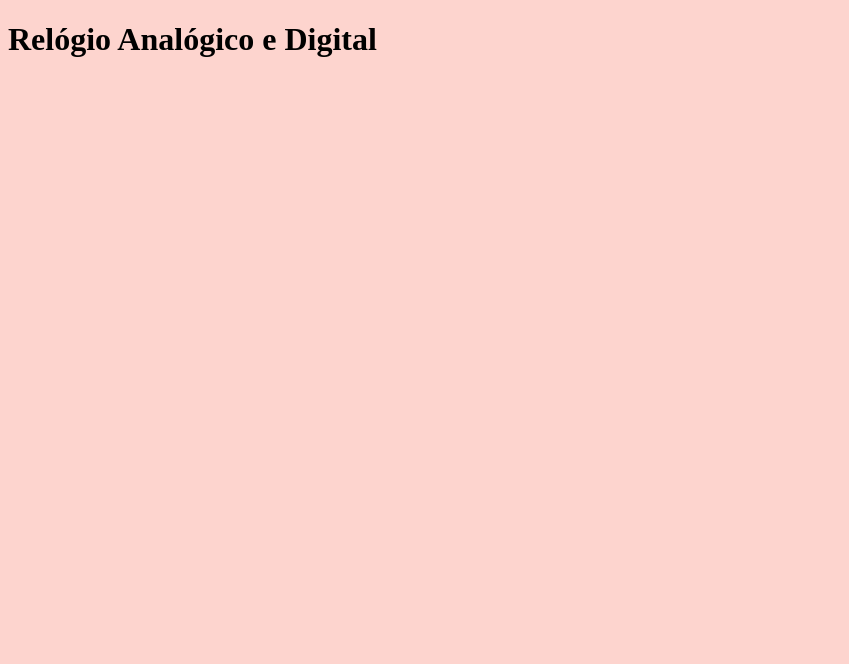
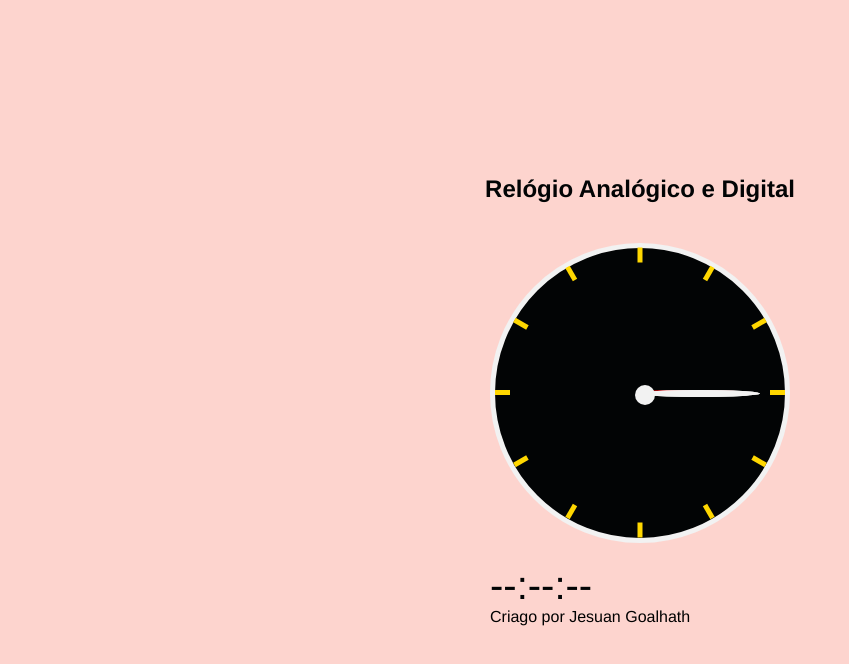
Before and after one commit to joshua-jake/projeto-relogio, a plain HTML site: page assets/index.html in a window 1280 px wide. Shown: the whole page, without its empty margins (0-849 px from the left). Drawn offline with Linux system fonts and the light colour scheme.

Commit message:
Finalizando a Estrutura de Estilização com css

```diff
--- a/assets/css/style.css
+++ b/assets/css/style.css
@@ -1,12 +1,114 @@
 :root {
     --fundo: #fdd4ce;
     --black: #020405;
+    --branco:#f2f2f2;
+    --red:   #ff0f0f;
+    --dourado: #ffd700;
 }
 
-body{
+* {
+    margin: 0;
+    padding: 0;
+    box-sizing: border-box;
+}
+
+body {
+    display: flex;
+    min-height: 100vh;
+    justify-content: center;
+    align-items: center;
+    flex-direction: column;
     background-color: var(--fundo);
+    font-family: Monserrat, helvetica, sans-serif;
 }
 
 h1 {
-    color: var(black);
+    color: var(--black);
+    margin-bottom: 40px;
 }
+
+.relogio {
+    width: 300px;
+    height: 300px;
+    border: 5px solid var(--branco);
+    border-radius: 50%;
+    background-color: var(--black);
+}
+
+.riscos {
+    width: 100%;
+    height: 100%;
+    padding-left:50%;
+    padding-top: 50%;
+    margin-top: -3px;
+
+}
+
+.risco {
+    width:145px;
+    height: 5px;
+    position:absolute;
+    transform-origin: left;
+    display: flex;
+    justify-content: flex-end;
+}
+
+.risco .ponto {
+    width: 15px;
+    height: 100%;
+    background-color: var(--dourado);
+}
+
+.ponteiros {
+    width: 100%;
+    height: 100%;
+    padding-left: 50%;
+    padding-top: 50%;
+    margin-top: -100%;
+}
+
+.p {
+    transform-origin: left;
+    transform: rotate(0deg);
+    border-radius: 50%;
+    position: absolute;
+}
+.p_s {
+    width: 100px;
+    height: 3px;
+    background-color: var(--red);
+}
+
+.p_m {
+    width: 120px;
+    height: 7px;
+    background-color: var(--branco);
+}
+
+.p_h {
+    width: 120px;
+    height: 7px;
+    background-color: var(--branco);
+}
+
+.encaixe {
+    width: 20px;
+    height: 20px;
+    background-color: var(--branco);
+    border-radius: 50%;
+    position: absolute;
+    margin-top: -5px;
+    margin-left: -5px;
+}
+
+.digital {
+    color: var(--black);
+    font-size: 40px;
+    margin-top: 20px;
+}
+
+.footer {
+    margin-top: 20px;
+    color: var(--black);
+    font-size: 13;
+}
--- a/assets/index.html
+++ b/assets/index.html
@@ -1,5 +1,5 @@
 <!DOCTYPE html>
-<html lang="en">
+<html lang="pt">
         <head>
             <meta charset="UTF-8">
             <meta http-equiv="X-UA-Compatible" content="IE=edge">
@@ -8,24 +8,70 @@
             <link rel="stylesheet" href="css/style.css" />
             <link rel="preconnect" href="https://fonts.googleapis.com">
             <link rel="preconnect" href="https://fonts.gstatic.com" crossorigin>
+            <link href="https://fonts.googleapis.com/css2?family=Montserrat:wght@400;600&display=swap" rel="stylesheet">
         </head>
-            <h1>Relógio Analógico e Digital</h1>
-
-            <div></div>
-
-
-
-
-            <link href="https://fonts.googleapis.com/css2?family=Montserrat:wght@400;600&display=swap" rel="stylesheet">
-
-
-
-
-
-
-
 
         <body>
+            <section>
+                <h1>Relógio Analógico e Digital</h1>
+            </section>
+                <mai>
+                    <div class="relogio">
+                        <div class="riscos">
+                            <div class="risco" style="transform: rotate(0deg)">
+                            <div class="ponto"></div>
+                            </div>
+                            <div class="risco" style="transform: rotate(30deg)">
+                                <div class="ponto"></div>
+                                </div>
+                            <div class="risco" style="transform: rotate(60deg)">
+                                <div class="ponto"></div>
+                                </div>
+                            <div class="risco" style="transform: rotate(90deg)">
+                                <div class="ponto"></div>
+                                </div>
+                            <div class="risco" style="transform: rotate(120deg)">
+                                <div class="ponto"></div>
+                                </div>
+                            <div class="risco" style="transform: rotate(150deg)">
+                                <div class="ponto"></div>
+                                </div>
+                            <div class="risco" style="transform: rotate(180deg)">
+                                <div class="ponto"></div>
+                                </div>
+                            <div class="risco" style="transform: rotate(210deg)">
+                                <div class="ponto"></div>
+                                </div>
+                            <div class="risco" style="transform: rotate(240deg)">
+                                <div class="ponto"></div>
+                                </div>
+                            <div class="risco" style="transform: rotate(270deg)">
+                                <div class="ponto"></div>
+                                </div>
+                            <div class="risco" style="transform: rotate(300deg)">
+                                <div class="ponto"></div>
+                                </div>
+                            <div class="risco" style="transform: rotate(330deg)">
+                                <div class="ponto"></div>
+                                </div>
+                        </div>
+                </mai>
+                    <section>
+                        <div class="ponteiros">
+                        <div class="p p_s"></div>
+                        <div class="p p_m"></div>
+                        <div class="p p_h"></div>
+                        <div class="encaixe"></div>
+                        </div>
+                    </section>
+                    </div>
+
+                    <div class="digital">--:--:--</div>
+
+                    <footer>Criago por Jesuan Goalhath</footer>
+
+                    <script src="assets/script.js"></script>
+
 
         </body>
         </html>
--- a/assets/js/script.js
+++ b/assets/js/script.js
@@ -1,3 +1,3 @@
-function akertar{
+function akertar {
     alert("Opa isso é um teste");
 }
```
